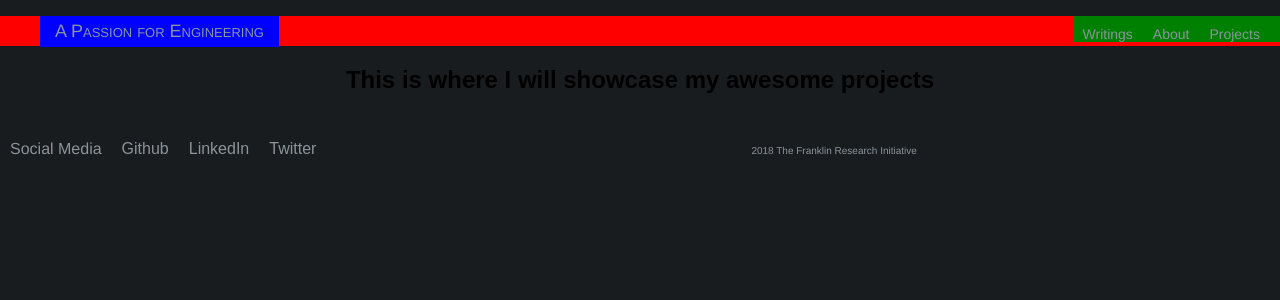
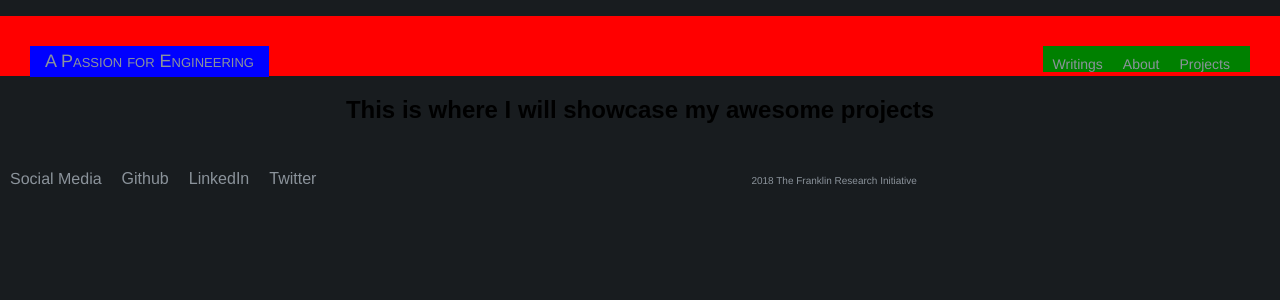
Before and after one commit to dave5801/Portfolio, a React (Create React App) app in the folder portfolio-site/: page /projects in a window 1280 px wide. Shown: the top 300 px of the page. Built offline with nearby package versions, Linux system fonts and the light colour scheme.

Commit message:
goes from inline to block

```diff
--- a/portfolio-site/src/scenes/home/navigation/navbar.css
+++ b/portfolio-site/src/scenes/home/navigation/navbar.css
@@ -6,7 +6,9 @@
 .Navbar-elements{
    /* background-color: #181c1f;*/
     background-color: red;
-    padding-bottom: 30px;
+    padding: 30px;
+   /* padding-bottom: 30px;*/
+   display: block;
 }
 
 .Navbar-elements li a{
@@ -58,6 +60,7 @@
 }
 
 @media screen and (max-width: 779px) /* Tablet */ {
+
     .Nav-right{
         float: none;
         /*display: block;*/
```
